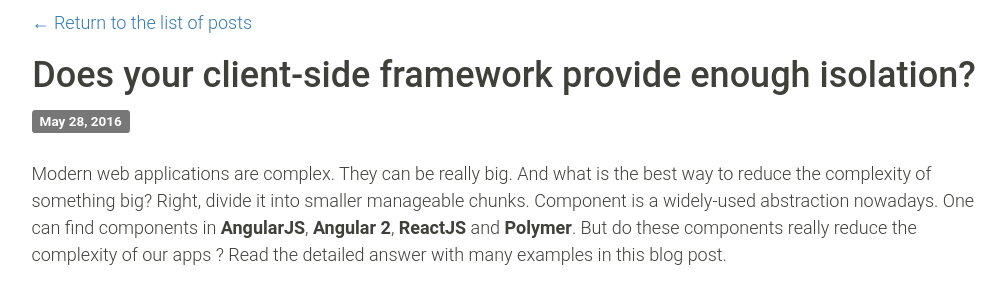
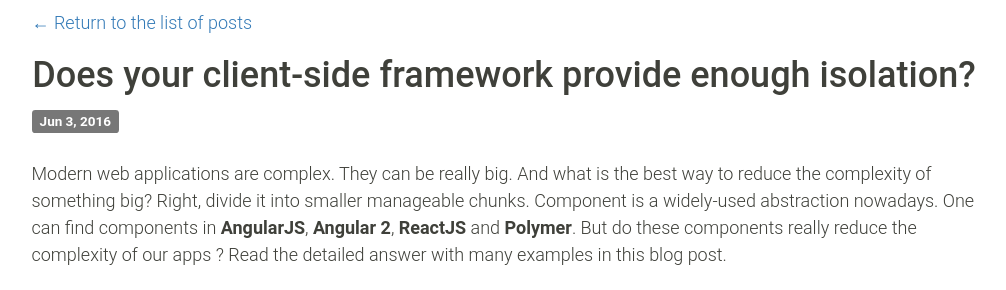
Before and after one commit to volodymyrrudyi/volodymyrrudyi.github.io, a Jekyll site: the page built from _posts/2016-05-28-does-your-js-framework-provide-enough-isolation.markdown, in a window 1280 px wide and 900 px high. Shown: the part 127-417 px from the top of the window, without its empty margins (136-1142 px from the left). Built offline with Jekyll 4.4.1, drawn with Linux system fonts in a browser that asks for light colours; comment, search, counter and statistics services are not loaded.

Commit message:
Update date

```diff
--- a/_posts/2016-05-28-does-your-js-framework-provide-enough-isolation.markdown
+++ b/_posts/2016-05-28-does-your-js-framework-provide-enough-isolation.markdown
@@ -1,7 +1,7 @@
 ---
 author: volodymyr
 comments: true
-date: 2016-05-28 00:03:00+00:00
+date: 2016-06-03 00:03:00+00:00
 layout: post
 slug: does-your-framework-provides-enough-isolation
 title: Does your client-side framework provide enough isolation?
```
